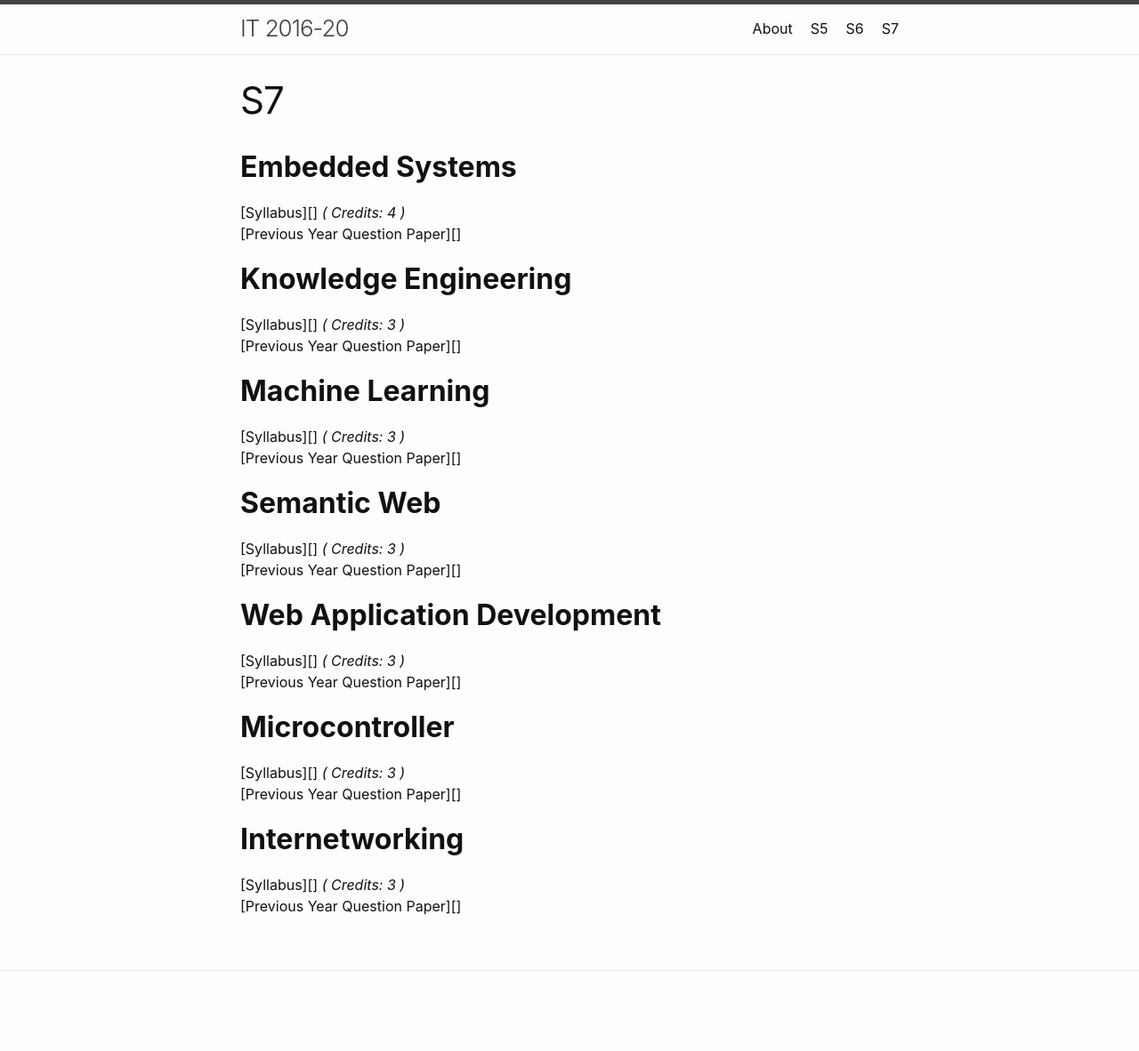
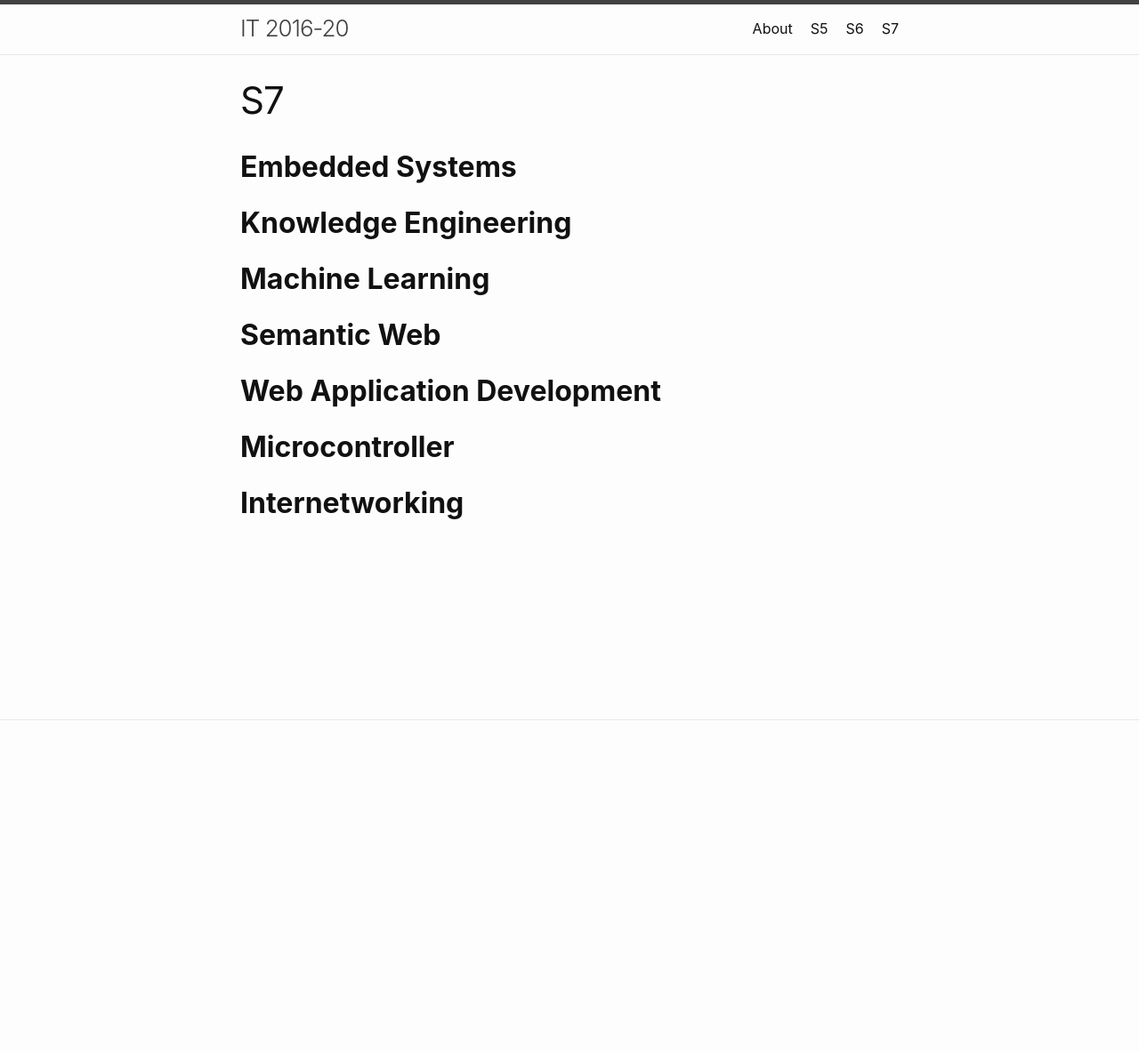
Before and after one commit to IT-GECBH/2020, a Jekyll site: the page built from resources_s7.md, in a window 1280 px wide. Shown: the whole page at 89% size. Built offline with Jekyll 4.4.1, drawn with Linux system fonts in a browser that asks for light colours; after the commit the page ends 900 px from its top, so only the background shows below that.

Commit message:
s7 stuff

```diff
--- a/resources_s7.md
+++ b/resources_s7.md
@@ -4,29 +4,29 @@ title: S7
 permalink: /resources-s7/
 ---
 ## **Embedded Systems**
-[Syllabus][] *( Credits: 4 )*  <br />
-[Previous Year Question Paper][]
+<!-- [Syllabus][] *( Credits: 4 )*  <br />
+[Previous Year Question Paper][] -->
 
 ## **Knowledge Engineering**
-[Syllabus][] *( Credits: 3 )*  <br />
-[Previous Year Question Paper][]
+<!-- [Syllabus][] *( Credits: 3 )*  <br />
+[Previous Year Question Paper][] -->
 
 ## **Machine Learning**
-[Syllabus][] *( Credits: 3 )*  <br />
-[Previous Year Question Paper][]
+<!-- [Syllabus][] *( Credits: 3 )*  <br />
+[Previous Year Question Paper][] -->
 
 ## **Semantic Web**
-[Syllabus][] *( Credits: 3 )*  <br />
-[Previous Year Question Paper][]
+<!-- [Syllabus][] *( Credits: 3 )*  <br />
+[Previous Year Question Paper][] -->
 
 ## **Web Application Development**
-[Syllabus][] *( Credits: 3 )*  <br />
-[Previous Year Question Paper][]
+<!-- [Syllabus][] *( Credits: 3 )*  <br />
+[Previous Year Question Paper][] -->
 
 ## **Microcontroller**
-[Syllabus][] *( Credits: 3 )*  <br />
-[Previous Year Question Paper][]
+<!-- [Syllabus][] *( Credits: 3 )*  <br />
+[Previous Year Question Paper][] -->
 
 ## **Internetworking**
-[Syllabus][] *( Credits: 3 )*  <br />
-[Previous Year Question Paper][]
+<!-- [Syllabus][] *( Credits: 3 )*  <br />
+[Previous Year Question Paper][] -->
```
